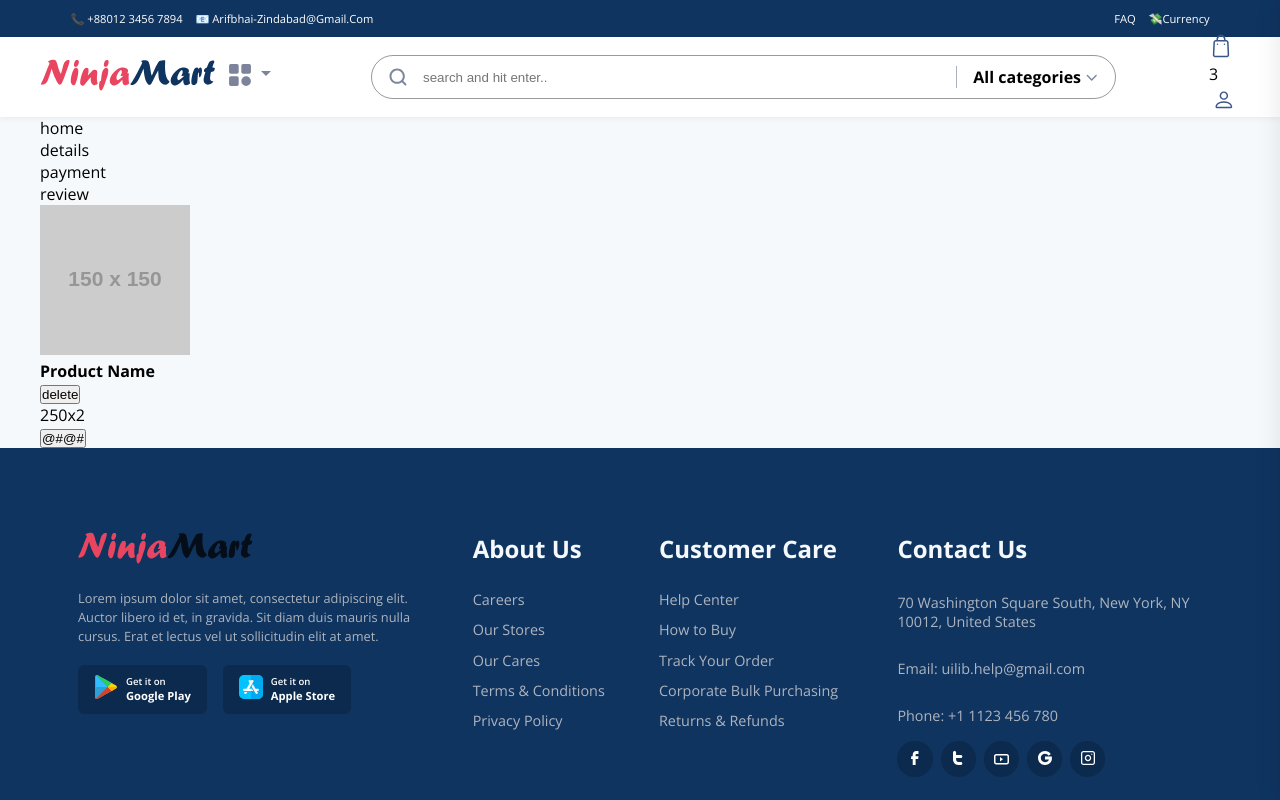
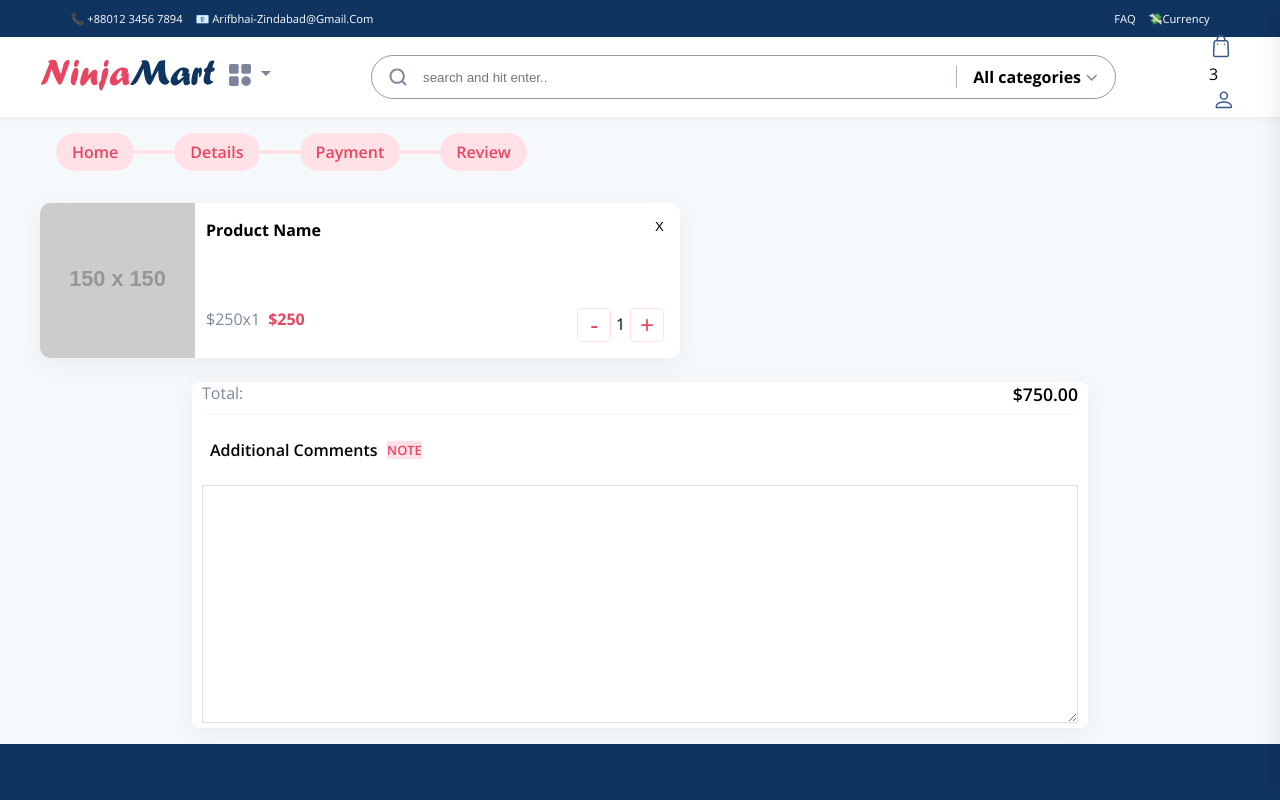
Before and after one commit to rahmanShuhin/ello-mart-e-commerce, a React (Create React App) app in the folder client/: page /checkout in a window 1280 px wide. Shown: the top 800 px of the page. Built offline with nearby package versions, Linux system fonts and the light colour scheme.

Commit message:
added side form to cart face

```diff
--- a/client/src/components/Checkout/Cart/CartItem.js
+++ b/client/src/components/Checkout/Cart/CartItem.js
@@ -9,13 +9,22 @@ export default function CartItem() {
           <div className="cartitem--component--info">
             <h4>Product Name</h4>
             <div className="cartitem--component--info--delete">
-              <button>delete</button>
+              <button className="cartitem--btn cartitem--btn--delete">X</button>
             </div>
           </div>
           <div className="cartitem--component--action">
-            <p>250x2</p>
+            <div className="cartitem--price">
+              <span className="cartitem--price--details">$250x1</span>
+              <span className="cartitem--price--total">$250</span>
+            </div>
             <div className="cartitem--component--action--quantity">
-              <button>@#@#</button>
+              <button className="cartitem--btn cartitem--btn--subtract">
+                <p>-</p>
+              </button>
+              <p>1</p>
+              <button className="cartitem--btn cartitem--btn--add">
+                <p>+</p>
+              </button>
             </div>
           </div>
         </div>
--- /dev/null
+++ b/client/src/components/Checkout/Cart/Cartform.js
@@ -0,0 +1,24 @@
+export default function Cartform() {
+  return (
+    <main className="container cartform--container">
+      <form className="cartform">
+        <div className="cartform--header">
+          <span className="cartform--header--text">Total:</span>
+          <span className="cartform--header--total">$750.00</span>
+        </div>
+        <div className="cartform--divider"></div>
+        <label>
+          <span className="cartform--comments">
+            <p>Additional Comments</p>
+            <span className="cartform--comments--note">
+              <p>NOTE</p>
+            </span>
+          </span>
+          <div className="cartform--textarea">
+            <textarea name="" id="" cols="40" rows="10"></textarea>
+          </div>
+        </label>
+      </form>
+    </main>
+  );
+}
--- /dev/null
+++ b/client/src/components/Checkout/Cart/_cartform.scss
@@ -0,0 +1,62 @@
+.cartform--container {
+  width: 70vw;
+  background-color: #fff;
+  box-shadow: rgba(0, 0, 0, 0.05) 0px 6px 26px;
+  border-radius: 0.5rem;
+}
+.cartform {
+  &--divider {
+    height: 1px;
+    background-color: rgb(243, 245, 249);
+    margin-bottom: 1rem;
+    margin-top: 0.5rem;
+  }
+  &--header {
+    display: flex;
+    justify-content: space-between;
+    &--text {
+      color: rgb(125, 135, 156);
+    }
+    &--total {
+      font-size: 1.1rem;
+      font-weight: 600;
+      //   line-height: 1;
+    }
+  }
+  &--comments {
+    display: flex;
+    align-items: center;
+    padding: 0.5rem;
+    margin-bottom: 1rem;
+    & > * {
+      font-weight: 600;
+      margin-right: 0.6rem;
+    }
+
+    &--note {
+      background-color: #ffe1e6;
+      padding: 0.2zdzdzsrem;
+
+      p {
+        margin: auto;
+        font-size: 0.8rem;
+        color: $red;
+      }
+    }
+  }
+  &--textarea {
+    width: 100%;
+    margin-bottom: 1rem;
+    textarea {
+      overflow: auto;
+      outline: none;
+      padding: 0.5rem 0.8rem;
+      color: rgb(43, 52, 69);
+      border-radius: 0.4;
+      border: 1px solid rgb(218, 225, 231);
+      width: 100%;
+      font-size: inherit;
+      font-family: inherit;
+    }
+  }
+}
--- a/client/src/components/Checkout/Cart/_cartitem.scss
+++ b/client/src/components/Checkout/Cart/_cartitem.scss
@@ -5,17 +5,78 @@
 }
 .cartitem {
   display: flex;
-  width: 40vw;
-  &--coymponent {
+  width: 50vw;
+  background-color: #fff;
+  box-shadow: rgba(0, 0, 0, 0.05) 0px 6px 26px;
+  border-radius: 0.65rem;
+  overflow: hidden;
+
+  &--image {
+    & > :only-child {
+      height: 100%;
+    }
+  }
+
+  &--component {
     display: flex;
     justify-content: space-between;
     flex-direction: column;
     flex: 1;
-    padding-left: 1rem;
+    padding: 1rem;
+
     &--info,
     &--action {
       display: flex;
       justify-content: space-between;
     }
+    &--action {
+      &--quantity {
+        display: flex;
+        & > * {
+          margin: 0.3rem;
+        }
+      }
+    }
+  }
+  &--price {
+    display: flex;
+    gap: 0.5rem;
+    &--details {
+      color: rgb(125, 135, 156);
+      font-weight: light;
+    }
+    &--total {
+      color: $red;
+      font-weight: bold;
+    }
   }
 }
+
+.cartitem--btn {
+  display: flex;
+  align-items: center;
+  justify-content: center;
+  cursor: pointer;
+  background: transparent;
+  outline: none;
+  border: none;
+
+  &--subtract,
+  &--add {
+    color: $red;
+    border: 1px solid rgb(255, 225, 230);
+    margin: auto;
+    padding: 1rem;
+    border-radius: 0.3rem;
+    position: relative;
+    & > * {
+      position: absolute;
+      font-size: 1.5rem;
+    }
+    &:hover {
+      background-color: rgb(233, 69, 96);
+
+      color: rgb(255, 255, 255);
+    }
+  }
+}
--- a/client/src/pages/Checkout.js
+++ b/client/src/pages/Checkout.js
@@ -1,3 +1,4 @@
+import Cartform from "../components/Checkout/Cart/Cartform";
 import CartItem from "../components/Checkout/Cart/CartItem";
 export default function Checkout() {
   return (
@@ -11,9 +12,14 @@ export default function Checkout() {
         <div className="checkout--arm"></div>
         <div className="checkout--content">review</div>
       </section>
-      <section>
+      <section className="checkout--cartitems">
         <CartItem />
+        {/* <CartItem />
+        <CartItem /> */}
       </section>
+      <aside>
+        <Cartform />
+      </aside>
     </main>
   );
 }
--- a/client/src/pages/_checkout.scss
+++ b/client/src/pages/_checkout.scss
@@ -24,4 +24,13 @@
       color: white;
     }
   }
+
+  // cartitems
+  &--cartitems {
+    display: flex;
+    flex-direction: column;
+    & > * {
+      margin-bottom: 1.5rem;
+    }
+  }
 }
--- a/client/src/styles/App.scss
+++ b/client/src/styles/App.scss
@@ -12,4 +12,7 @@
 @import "../components/Profile/Address/address";
 @import "../components/Profile/Information/information";
 @import "../components/Profile/Order/order";
+@import "../pages/checkout";
+@import "../components//Checkout/Cart/cartitem";
 @import "../components/Home/Banner/topBanner";
+@import "../components/Checkout/Cart/cartform";
```
